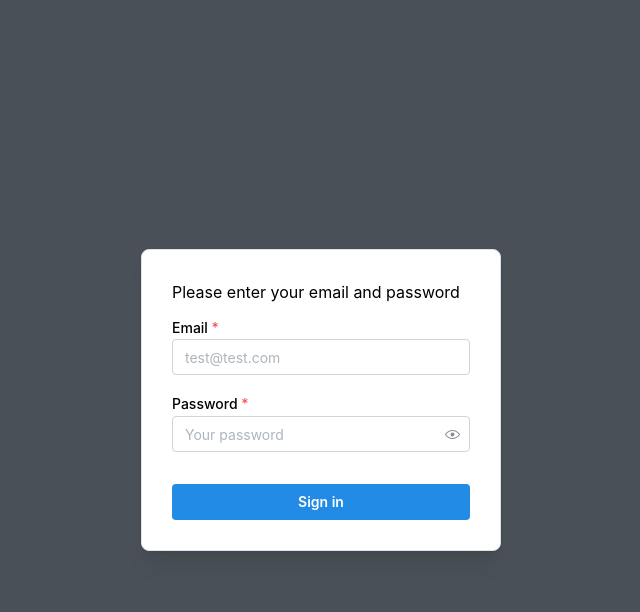
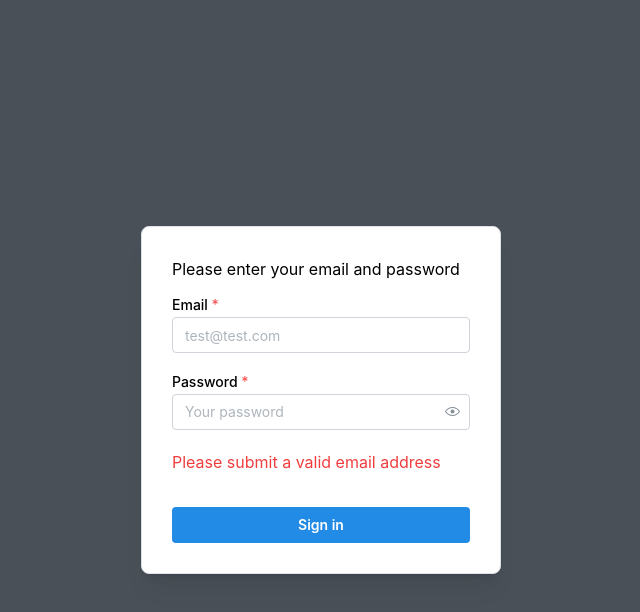
Before and after one commit to Burkes321/student-application-system, a React (Vite) app: page / in a window 1280 px wide. Both pictures are taken after a click on the button "Sign in". Shown: the top 612 px of the page, without its empty margins (319-959 px from the left). Built offline with nearby package versions, Linux system fonts and the light colour scheme.

Commit message:
implement check in home page for bad credentials, implement navigation upon validating credentials, create warning for bad credentials

```diff
--- a/src/routes/login/Login.tsx
+++ b/src/routes/login/Login.tsx
@@ -1,28 +1,25 @@
-import {
-  Anchor,
-  Button,
-  Checkbox,
-  Group,
-  Paper,
-  PasswordInput,
-  TextInput,
-} from '@mantine/core';
+import { Button, Paper, PasswordInput, TextInput } from '@mantine/core';
 import { useCallback, useEffect, useState } from 'react';
+import { useNavigate } from 'react-router-dom';
 
 import css from './login.module.css';
 
 import { Page } from '../../components/page/Page';
 
+const dummyUser = {
+  email: 'test@test.com',
+  password: 'password123',
+};
+
 export const Login = () => {
-  const fakeUser = {
-    email: 'fakeUser@fake.com',
-    password: 'password1',
-  };
+  const navigate = useNavigate();
 
-  // could implement useReducer hook here but since we only have two fields, use state is fine
-  const [email, setEmail] = useState('test@test.com');
-  const [password, setPassword] = useState('passwordhere');
+  // Normally for handling form data, using a useReducer hook is better but since we just have two fields, use state calls are fine
+  const [email, setEmail] = useState('');
+  const [password, setPassword] = useState('');
+
   const [isEmailInvalid, setIsEmailInvalid] = useState(false);
+  const [areCredentialsInvalid, setAreCredentialsInvalid] = useState(false);
 
   // mantine has build in form validation but it made sense for this task to do the email by hand
   const validateEmail = useCallback(
@@ -30,16 +27,29 @@ export const Login = () => {
     []
   );
 
+  useEffect(() => {
+    console.log(isEmailInvalid);
+  });
+
   const handleFormSubmit = useCallback(() => {
-    if (!validateEmail) {
+    if (!validateEmail(email)) {
       setIsEmailInvalid(true);
       return;
     }
 
     setIsEmailInvalid(false);
 
-    // TODO: check here against some dummy user and if the credentials then redirect to the home page
-  }, [validateEmail]);
+    if (email !== dummyUser.email && password !== dummyUser.password) {
+      setAreCredentialsInvalid(true);
+      return;
+    }
+
+    if (email === dummyUser.email && password === dummyUser.password) {
+      setIsEmailInvalid(false);
+      setAreCredentialsInvalid(false);
+      navigate('/home');
+    }
+  }, [email, navigate, password, validateEmail]);
 
   return (
     <Page>
@@ -60,6 +70,16 @@ export const Login = () => {
             mt="md"
             onChange={(event) => setPassword(event.currentTarget.value)}
           />
+          {isEmailInvalid && (
+            <div className={css.badCredentialsWarning}>
+              Please submit a valid email address
+            </div>
+          )}
+          {areCredentialsInvalid && (
+            <div className={css.badCredentialsWarning}>
+              Bad credentials, please check your email and password
+            </div>
+          )}
           <Button fullWidth mt="xl" onClick={handleFormSubmit}>
             Sign in
           </Button>
--- a/src/routes/login/login.module.css
+++ b/src/routes/login/login.module.css
@@ -1,5 +1,3 @@
-
-
 .formContainer {
   display: flex;
   justify-content: center;
@@ -9,4 +7,9 @@
   .form {
     width: 360px;
   }
+
+  .badCredentialsWarning {
+    color: var(--mantine-color-red-7);
+    margin-top: 20px;
+  }
 }
```
